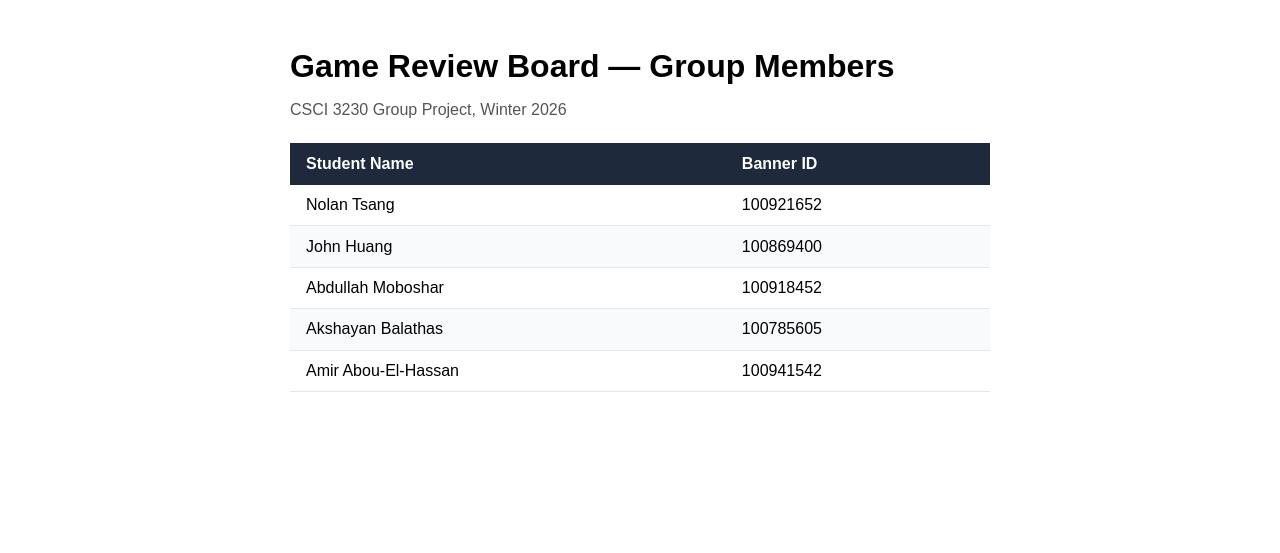
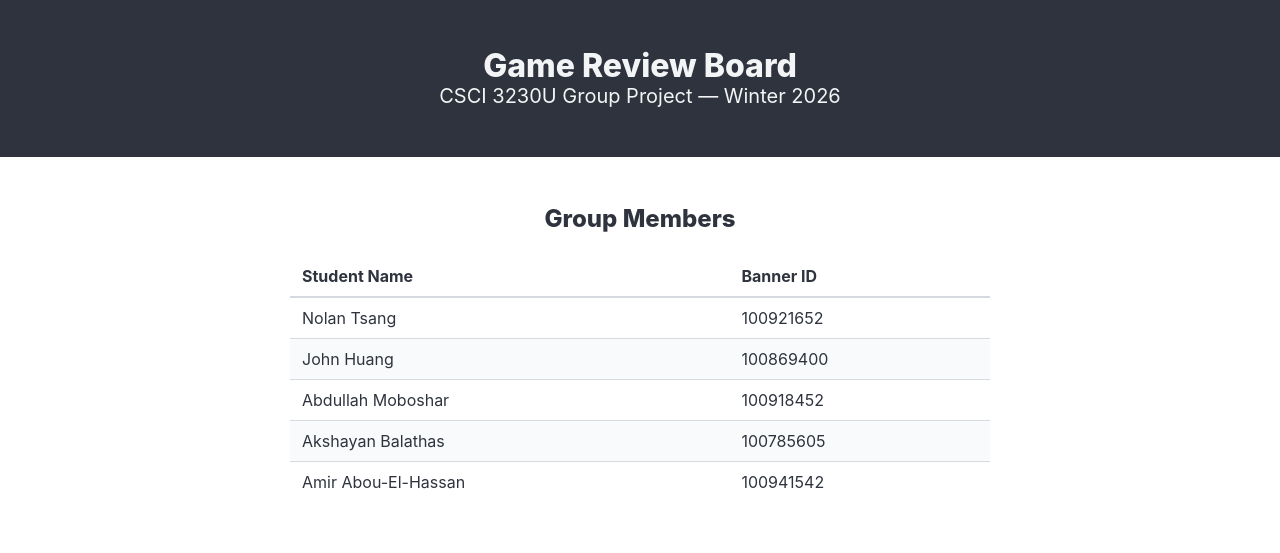
Before and after one commit to akshayanbalathas/game-review-board, a plain HTML site: page group_members.html in a window 1280 px wide. Drawn offline with nearby package versions, Linux system fonts and the light colour scheme.

Commit message:
Completed Group List

```diff
--- a/group_members.html
+++ b/group_members.html
@@ -3,52 +3,29 @@
 
 <head>
   <meta charset="UTF-8">
+  <meta name="viewport" content="width=device-width, initial-scale=1">
   <title>Group Members — Game Review Board</title>
-  <style>
-    body {
-      font-family: Arial, sans-serif;
-      max-width: 700px;
-      margin: 3rem auto;
-      padding: 0 1rem;
-    }
-
-    h1 {
-      margin-bottom: 0.5rem;
-    }
-
-    p {
-      color: #555;
-      margin-bottom: 1.5rem;
-    }
-
-    table {
-      border-collapse: collapse;
-      width: 100%;
-    }
-
-    th {
-      background: #1e293b;
-      color: white;
-      padding: 0.75rem 1rem;
-      text-align: left;
-    }
-
-    td {
-      padding: 0.7rem 1rem;
-      border-bottom: 1px solid #e2e8f0;
-    }
-
-    tr:nth-child(even) td {
-      background: #f8fafc;
-    }
-  </style>
+  <link rel="stylesheet" href="https://cdn.jsdelivr.net/npm/bulma@1.0.4/css/bulma.min.css">
 </head>
 
 <body>
-  <h1>Game Review Board — Group Members</h1>
-  <p>CSCI 3230 Group Project, Winter 2026</p>
 
-  <table>
+  <!-- Hero Header -->
+  <section class="hero is-dark">
+    <div class="hero-body">
+      <div class="container has-text-centered">
+        <p class="title">Game Review Board</p>
+        <p class="subtitle">CSCI 3230U Group Project — Winter 2026</p>
+      </div>
+    </div>
+  </section>
+
+  <!-- Members Table -->
+  <section class="section">
+    <div class="container" style="max-width: 700px;">
+      <h2 class="title is-4 has-text-centered">Group Members</h2>
+
+      <table class="table is-striped is-hoverable is-fullwidth">
         <thead>
           <tr>
             <th>Student Name</th>
@@ -78,6 +55,9 @@
           </tr>
         </tbody>
       </table>
+    </div>
+  </section>
+
 </body>
 
 </html>
```
Lines whose indentation alone changed are shown as unchanged.
